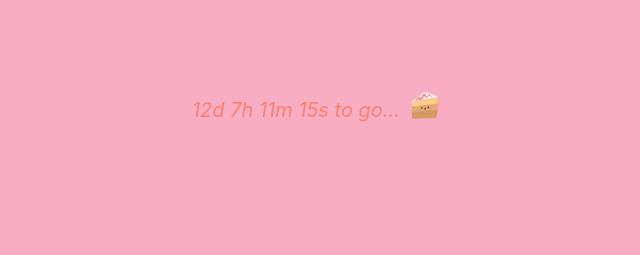
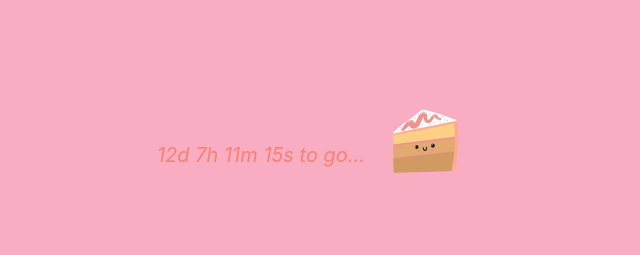
Before and after one commit to msudeshkumar/sathukudi-app, a Next.js app: page / in a window 1280 px wide. Shown: the top 255 px of the page, without its empty margins (319-959 px from the left). Built offline with nearby package versions, Linux system fonts and the light colour scheme.

Commit message:
MSP Commit

```diff
--- a/pages/index.js
+++ b/pages/index.js
@@ -46,8 +46,8 @@ export default function Home() {
           <div style={{ flex: 1, fontStyle: 'oblique', fontSize: 20 }}>
             <div style={{ display: 'flex', flexDirection: 'row', alignItems: 'center', justifyContent: 'center' }}>
               <span style={{ color: 'salmon' }}>{countDown}</span>
-              <span style={{ marginBottom: 5 }}>
-                <img src="/cake-three.gif" alt="Vercel custom" style={{ height: 50 }} />
+              <span style={{ marginBottom: 25 }}>
+                <img src="/cake-three.gif" alt="Vercel custom" style={{ height: 120 }} />
               </span>
             </div>
           </div>
```
